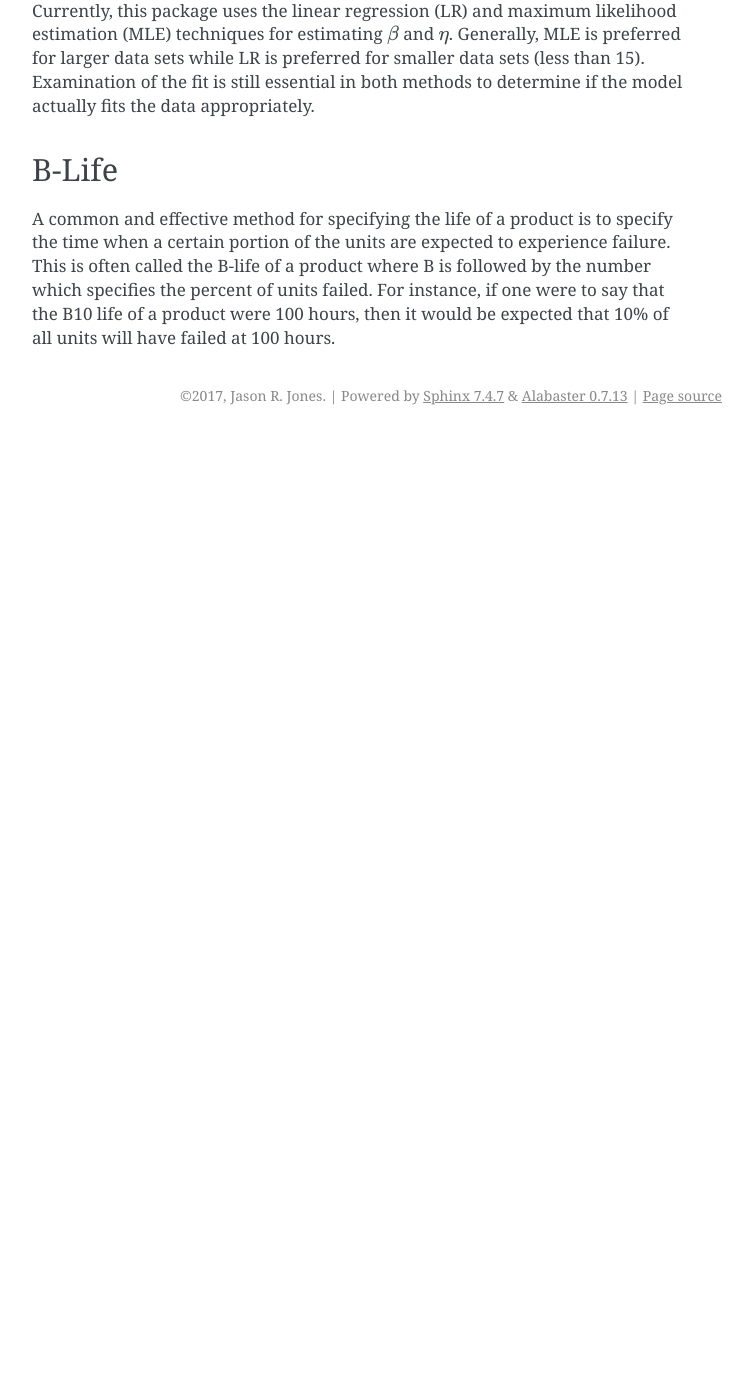
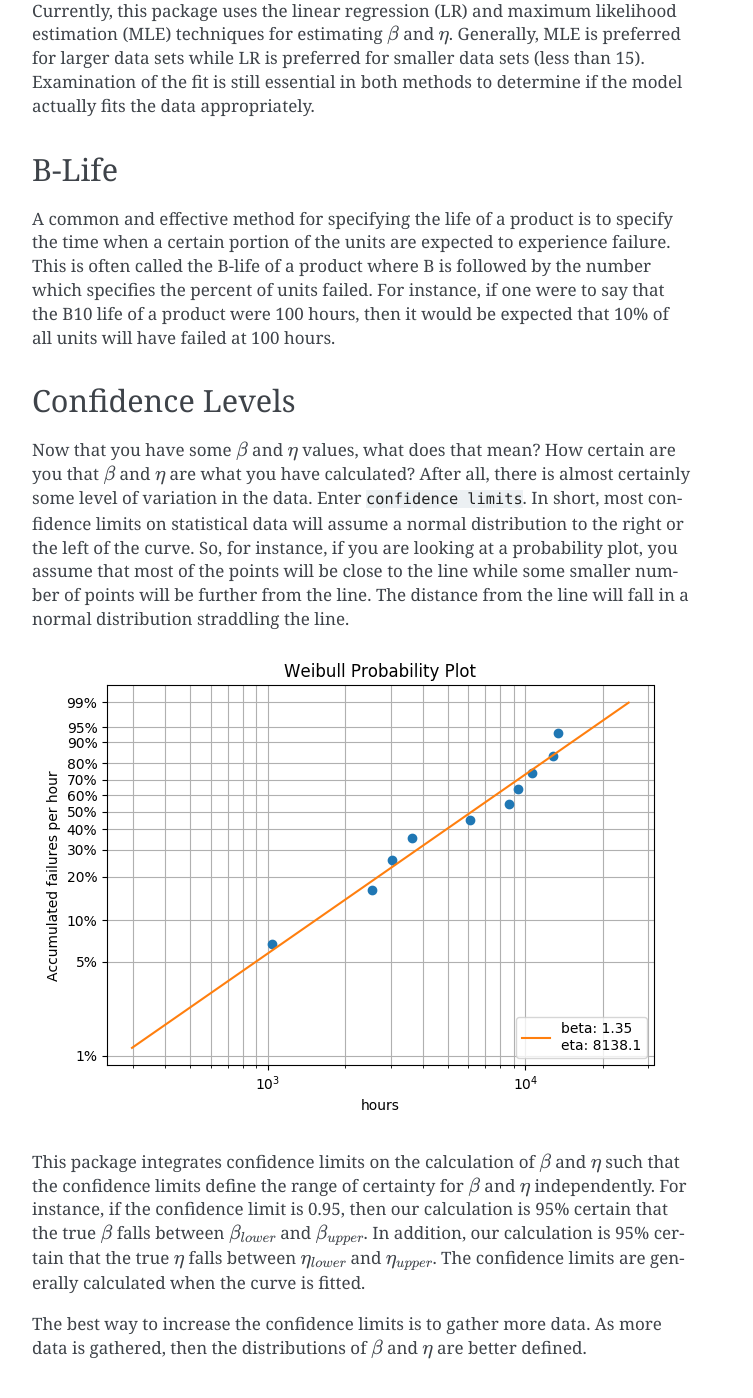
Before and after one commit to slightlynybbled/weibull, a Sphinx documentation site: the page built from docs/briefintro.rst, in a window 1280 px wide and 1400 px high, scrolled down 4262 px. Shown: the whole window, without its empty margins (388-1141 px from the left). Built offline with Sphinx 7.4.7, drawn with Linux system fonts in a browser that asks for light colours; before the commit the page ends 4697 px from its top, so only the background shows below that.

Commit message:
Better explanation of confidence levels

```diff
--- a/docs/analysis.rst
+++ b/docs/analysis.rst
@@ -85,7 +85,7 @@ Each of these functions will generate a plot that is suitable for publication or
 Confidence Levels
 ^^^^^^^^^^^^^^^^^
 
-Some plots will contain a shaded region which reflects the confidence limits.  The confidence levels are calculate for :math:`\beta` and :math:`\eta` and the min/max values for :math:`\beta` and :math:`\eta` are explored rather than all possible values.  As a result, the visualizations shown are an approximation of the confidence limits.
+Some plots will contain a shaded region which reflects the :ref:`confidence_levels`.  The confidence levels are calculate for :math:`\beta` and :math:`\eta` and the min/max values for :math:`\beta` and :math:`\eta` are explored rather than all possible values.  As a result, the visualizations shown are an approximation of the confidence limits.
 
 Class Documentation
 -------------------
--- a/docs/briefintro.rst
+++ b/docs/briefintro.rst
@@ -71,11 +71,22 @@ In general, if only a small number of data points are available, then the approx
 
 Currently, this package uses the linear regression (LR) and maximum likelihood estimation (MLE) techniques for estimating :math:`\beta` and :math:`\eta`.  Generally, MLE is preferred for larger data sets while LR is preferred for smaller data sets (less than 15).  Examination of the fit is still essential in both methods to determine if the model actually fits the data appropriately.
 
-.. todo: Better explanation of plotting method, including censored and uncensored data
-
 .. _b-life:
 
 B-Life
 ------
 
 A common and effective method for specifying the life of a product is to specify the time when a certain portion of the units are expected to experience failure.  This is often called the B-life of a product where B is followed by the number which specifies the percent of units failed.  For instance, if one were to say that the B10 life of a product were 100 hours, then it would be expected that 10% of all units will have failed at 100 hours.
+
+.. _confidence-levels:
+
+Confidence Levels
+-----------------
+
+Now that you have some :math:`\beta` and :math:`\eta` values, what does that mean?  How certain are you that :math:`\beta` and :math:`\eta` are what you have calculated?  After all, there is almost certainly some level of variation in the data.  Enter ``confidence limits``.  In short, most confidence limits on statistical data will assume a normal distribution to the right or the left of the curve.  So, for instance, if you are looking at a probability plot, you assume that most of the points will be close to the line while some smaller number of points will be further from the line.  The distance from the line will fall in a normal distribution straddling the line.
+
+.. image:: images/weibull-fit-10pt.png
+
+This package integrates confidence limits on the calculation of :math:`\beta` and :math:`\eta` such that the confidence limits define the range of certainty for :math:`\beta` and :math:`\eta` independently.  For instance, if the confidence limit is 0.95, then our calculation is 95% certain that the true :math:`\beta` falls between :math:`\beta_{lower}` and :math:`\beta_{upper}`.  In addition, our calculation is 95% certain that the true :math:`\eta` falls between :math:`\eta_{lower}` and :math:`\eta_{upper}`.  The confidence limits are generally calculated when the curve is fitted.
+
+The best way to increase the confidence limits is to gather more data.  As more data is gathered, then the distributions of :math:`\beta` and :math:`\eta` are better defined.
```
